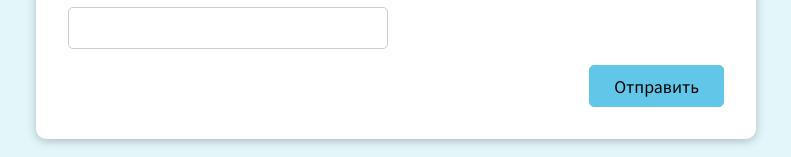
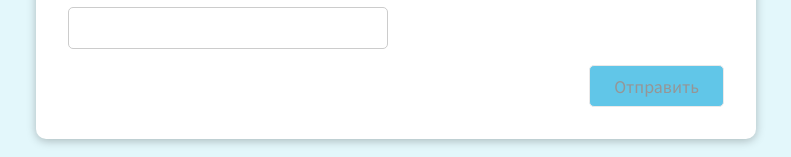
Before and after one commit to nikonp123/ModernReact_FormInputUser, a React (Create React App) app: page / in a window 1280 px wide. Shown: the part 195-352 px from the top of the page, without its empty margins (244-1035 px from the left). Built offline with nearby package versions, Linux system fonts and the light colour scheme.

Commit message:
first commit

```diff
--- a/src/components/SomeInput.js
+++ b/src/components/SomeInput.js
@@ -6,6 +6,21 @@
   const [wasInputNameTouched, setWasInputNameTouched] = useState(false);
   const isEnteredNameValid = enteredName.trim() !== '';
   const isInputNameInvalid = !isEnteredNameValid && wasInputNameTouched;
+
+  let isFormValid = false;
+  if (isEnteredNameValid) {
+    isFormValid = true;
+  }
+
+  // //not good practice uses useEffect, better - use variable aka isInputNameInvalid
+  // const [isFormValid, setIsFormValid] = useState(false);
+  // useEffect(() => {
+  //   if (isEnteredNameValid) {
+  //     setIsFormValid(true);
+  //   } else {
+  //     setIsFormValid(false);
+  //   }
+  // }, [isEnteredNameValid]);
 
   const nameLastInputRef = useRef();
 
@@ -69,7 +84,7 @@
         <input type="text" id="lastName" ref={nameLastInputRef} />
       </div>
       <div className="form-actions">
-        <button>Отправить</button>
+        <button disabled={!isFormValid}>Отправить</button>
       </div>
     </form>
   );
--- a/src/index.css
+++ b/src/index.css
@@ -100,3 +100,12 @@
 .error-text {
   color: #e60808;
 }
+
+button:disabled,
+button:disabled:hover,
+button:disabled:active {
+  /* background-color: #fff; */
+  color: rgb(150, 149, 149);
+  border-color: rgb(235, 233, 233);
+  cursor: not-allowed;
+}
```
